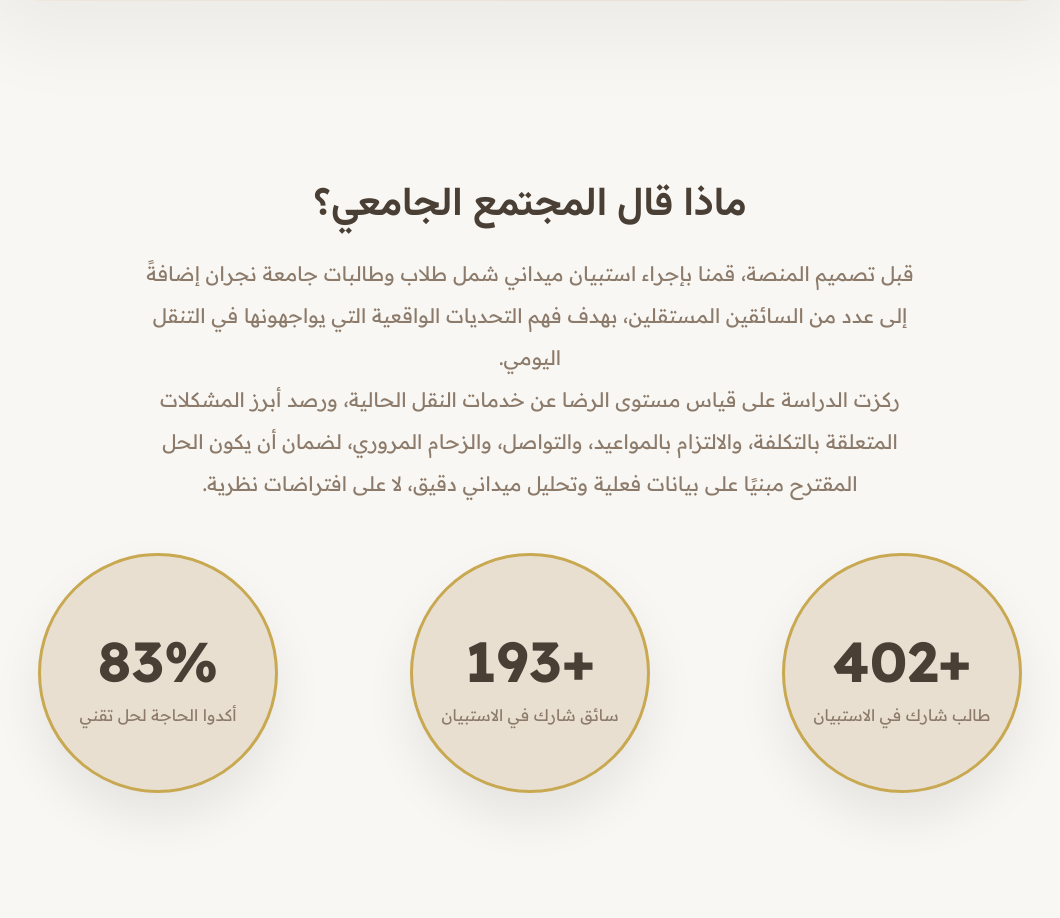
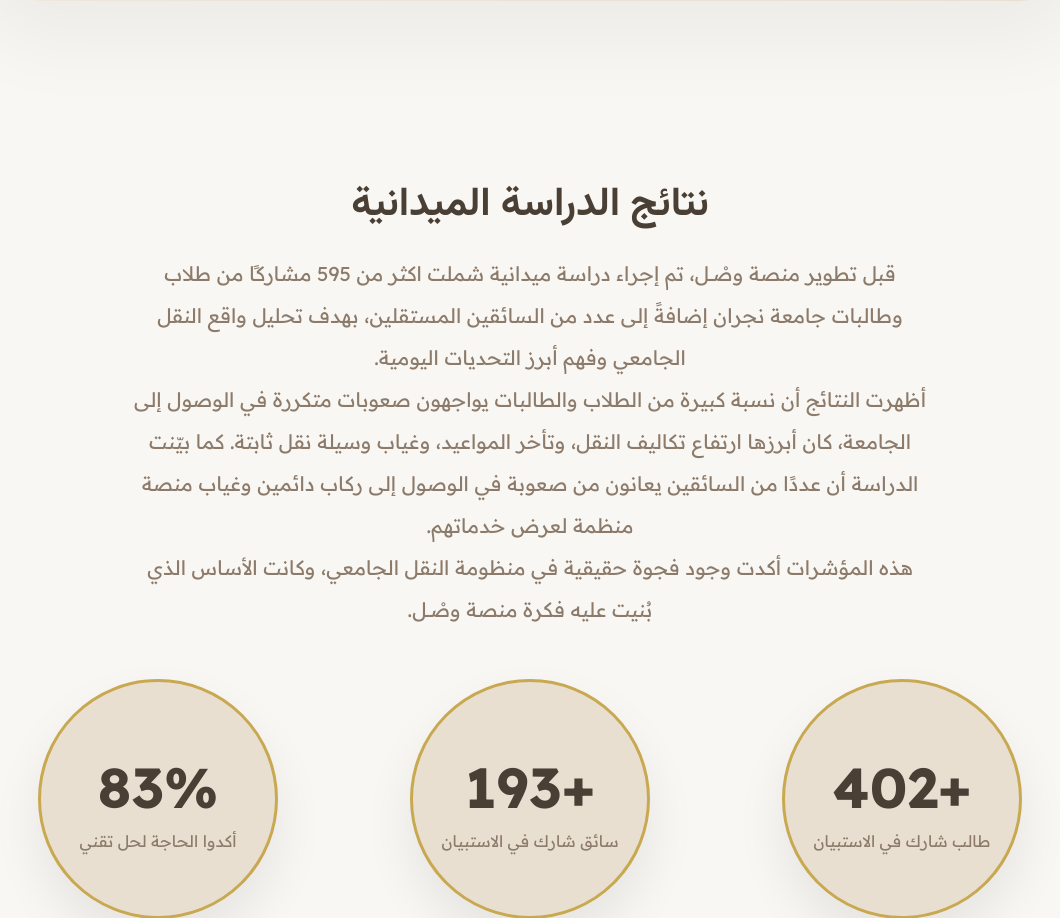
Before and after one commit to uiil3v/Wassel, a Django app: page /about/ in a window 1280 px wide. Shown: the part 1914-2832 px from the top of the page, without its empty margins (110-1170 px from the left). Run offline with Django 5.2, Linux system fonts and the light colour scheme; some web fonts are replaced.

Commit message:
Some fixes and enhancements

```diff
--- a/Wassel/main/templates/main/about.html
+++ b/Wassel/main/templates/main/about.html
@@ -290,18 +290,24 @@
 <section class="stats-section">
     <div class="container">
         <div class="stats-intro text-center mb-5">
-            <h2 class="stats-title mb-4">ماذا قال المجتمع الجامعي؟</h2>
+            <h2 class="stats-title mb-4">نتائج الدراسة الميدانية</h2>
 
             <p class="stats-text">
-                قبل تصميم المنصة، قمنا بإجراء استبيان ميداني شمل طلاب وطالبات جامعة نجران
-                إضافةً إلى عدد من السائقين المستقلين، بهدف فهم التحديات الواقعية
-                التي يواجهونها في التنقل اليومي.
+                قبل تطوير منصة وصْــل، تم إجراء دراسة ميدانية شملت اكثر من 595 مشاركًا
+                من طلاب وطالبات جامعة نجران إضافةً إلى عدد من السائقين المستقلين،
+                بهدف تحليل واقع النقل الجامعي وفهم أبرز التحديات اليومية.
             </p>
+
             <p class="stats-text">
-                ركزت الدراسة على قياس مستوى الرضا عن خدمات النقل الحالية،
-                ورصد أبرز المشكلات المتعلقة بالتكلفة، والالتزام بالمواعيد،
-                والتواصل، والزحام المروري، لضمان أن يكون الحل المقترح
-                مبنيًا على بيانات فعلية وتحليل ميداني دقيق، لا على افتراضات نظرية.
+                أظهرت النتائج أن نسبة كبيرة من الطلاب والطالبات يواجهون صعوبات متكررة في الوصول إلى الجامعة،
+                كان أبرزها ارتفاع تكاليف النقل، وتأخر المواعيد، وغياب وسيلة نقل ثابتة.
+                كما بيّنت الدراسة أن عددًا من السائقين يعانون من صعوبة في الوصول إلى ركاب دائمين
+                وغياب منصة منظمة لعرض خدماتهم.
+            </p>
+
+            <p class="stats-text">
+                هذه المؤشرات أكدت وجود فجوة حقيقية في منظومة النقل الجامعي،
+                وكانت الأساس الذي بُنيت عليه فكرة منصة وصْــل.
             </p>
         </div>
         <div class="row justify-content-center text-center g-4">
--- a/Wassel/templates/base.html
+++ b/Wassel/templates/base.html
@@ -179,6 +179,14 @@
             margin-bottom: 15px;
             letter-spacing: 0.5px;
         }
+
+        .active-link {
+            background-color: var(--accent-color);
+            color: white !important;
+            padding: 8px 18px;
+            border-radius: 20px;
+            transition: 0.3s ease;
+        }
     </style>
 
     {% block extra_css %}{% endblock %}
@@ -203,15 +211,24 @@
                 <ul class="navbar-nav align-items-center me-auto">
 
                     <li class="nav-item mx-2">
-                        <a class="nav-link" href="{% url 'main:index' %}">الرئيسية</a>
+                        <a class="nav-link {% if request.resolver_match.url_name == 'index' %}active-link{% endif %}"
+                            href="{% url 'main:index' %}">
+                            الرئيسية
+                        </a>
                     </li>
 
                     <li class="nav-item mx-2">
-                        <a class="nav-link" href="{% url 'main:about' %}">من نحن</a>
+                        <a class="nav-link {% if request.resolver_match.url_name == 'about' %}active-link{% endif %}"
+                            href="{% url 'main:about' %}">
+                            من نحن
+                        </a>
                     </li>
 
                     <li class="nav-item mx-2">
-                        <a class="nav-link" href="{% url 'main:contact' %}">تواصل معنا</a>
+                        <a class="nav-link {% if request.resolver_match.url_name == 'contact' %}active-link{% endif %}"
+                            href="{% url 'main:contact' %}">
+                            تواصل معنا
+                        </a>
                     </li>
 
                 </ul>
```
